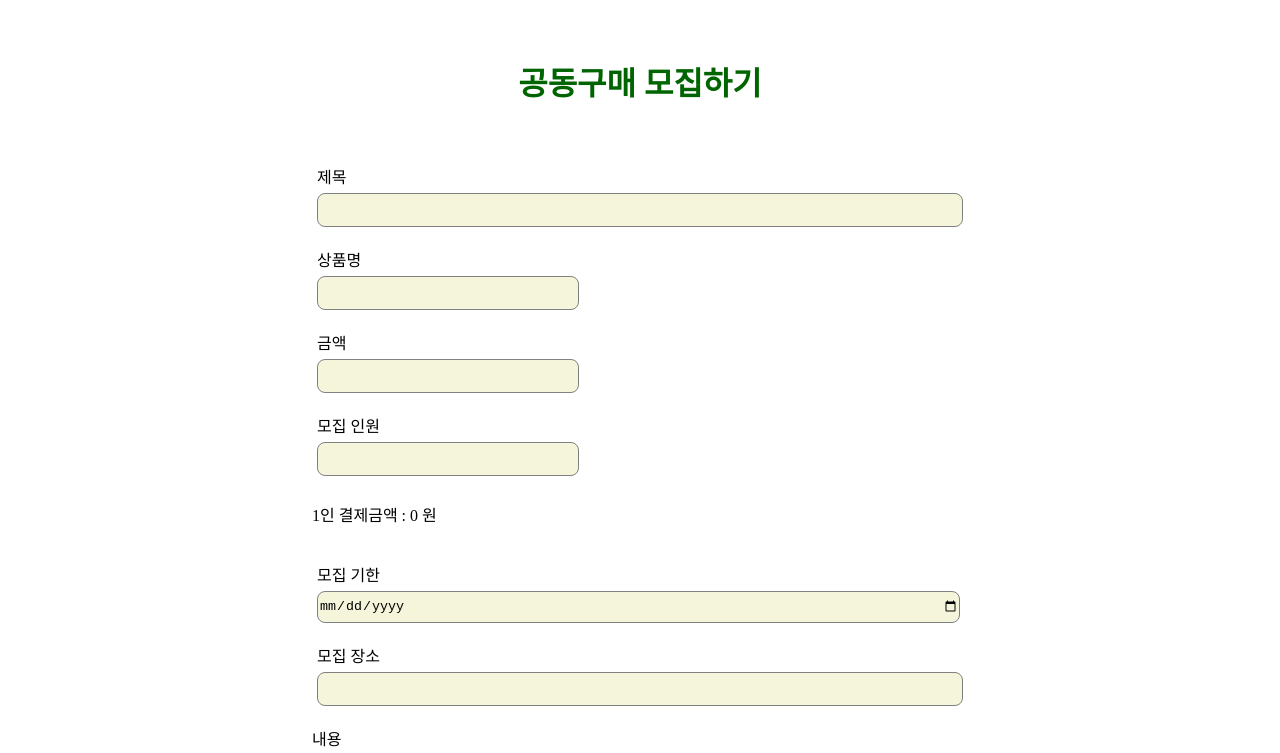
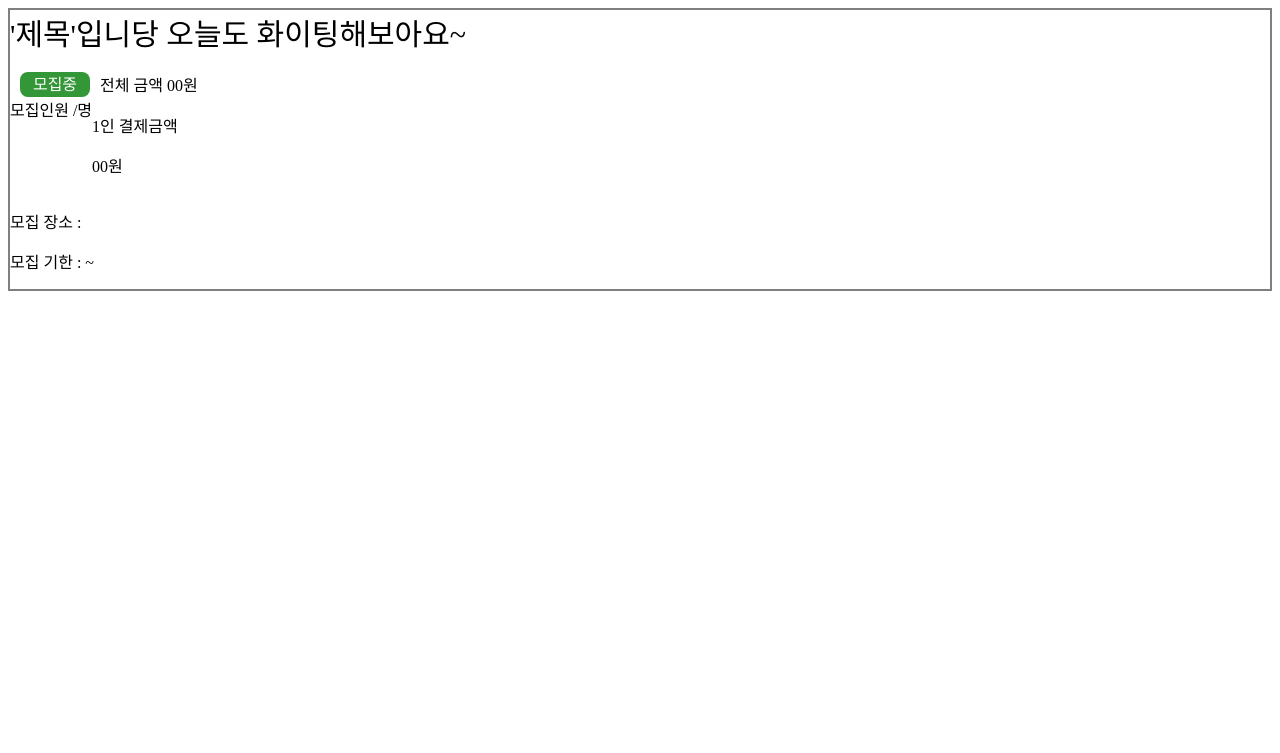
Before and after one commit to team-AFAD/AFAD, a React (Create React App) app in the folder client/: page / in a window 1280 px wide. Shown: the top 753 px of the page. Built offline with nearby package versions, Linux system fonts and the light colour scheme.

Commit message:
feat : Component MainInfo

```diff
--- a/client/src/App.js
+++ b/client/src/App.js
@@ -1,11 +1,11 @@
-import PostWrite from "./components/Post/PostWrite";
-// import PostView from "./components/Read/PostView";
+// import PostWrite from "./components/Post/PostWrite";
+import PostView from "./components/Read/PostView";
 
 function App() {
   return (
     <div className="App">
-      <PostWrite />
-      {/* <PostView /> */}
+      {/* <PostWrite /> */}
+      <PostView />
     </div>
   );
 }
--- /dev/null
+++ b/client/src/components/Read/Amount.js
@@ -0,0 +1,12 @@
+import React from 'react'
+
+const Amount = ({amount}) => {
+    return (
+        <div className='Amount'>
+            <div>전체 금액 {amount} 00원</div>
+        </div>
+    )
+}
+
+
+export default Amount;
--- /dev/null
+++ b/client/src/components/Read/AreaDate.js
@@ -0,0 +1,10 @@
+const AreaDate = ({}) => {
+    return (
+        <div className='AreaDate'>
+            <p>모집 장소 : {}</p>
+            <p>모집 기한 : {} ~ {}</p>
+        </div>
+    )
+}
+
+export default AreaDate;
--- a/client/src/components/Read/MainInfo.js
+++ b/client/src/components/Read/MainInfo.js
@@ -1,13 +1,24 @@
 import './mainInfo.scss';
 import Title from "./Title";
 import RecruitingBtn from './RecruitingBtn';
+import Amount from './Amount';
+import NumPeople from './NumPeople';
+import PerPayment from './PerPayment';
+import AreaDate from './AreaDate';
 
 function MainInfo () {
     return (
         <div className="MainInfo">
             <Title /> <br />
-            <RecruitingBtn />
-
+            <div className='CompoWrap_flex'>
+                <RecruitingBtn />
+                <Amount />
+            </div>
+            <div className='CompoWrap_flex'>
+                <NumPeople />
+                <PerPayment />
+            </div>
+            <AreaDate />
         </div>
     )
 }
--- /dev/null
+++ b/client/src/components/Read/NumPeople.js
@@ -0,0 +1,11 @@
+import React from 'react'
+
+const NumPeople = ({}) => {
+    return (
+        <div className='NumPeople'>
+            모집인원 {}/{}명
+        </div>
+    )
+}
+
+export default NumPeople;
--- /dev/null
+++ b/client/src/components/Read/PerPayment.js
@@ -0,0 +1,10 @@
+const PerPayment = ({}) => {
+    return (
+        <div className='PerPayment'>
+            <p>1인 결제금액</p>
+            <p>{}00원</p>
+        </div>
+    )
+}
+
+export default PerPayment;
--- a/client/src/components/Read/RecruitingBtn.js
+++ b/client/src/components/Read/RecruitingBtn.js
@@ -1,9 +1,20 @@
-import React from 'react'
+import React from 'react';
+import './recruitingBtn.scss';
 
-export const RecruitingBtn = () => {
+export const RecruitingBtn = ({color, text}) => {
     return (
-        <div className='RecruitingBtn'><p>모집중</p></div>
+        <div className='RecruitingBtn'>
+            <div className='recruitingBtnWrap'>
+                <div className='recruitingBtnWrap Ing'>
+                    <p>모집중</p>
+                </div>
+            </div>
+        </div>
     )
 }
-
+//인원이 다 찼을 경우
+//모집기한이 지났을 경우
+//.. 등 모집마감일 때 className을 'Ing'에서 'Stop'으로 바꿀 수 있게
+//'모집중' '모집종료'
+//p태그도 글씨 바뀌어야 함 어렵겠군..
 export default RecruitingBtn;
--- a/client/src/components/Read/Title.js
+++ b/client/src/components/Read/Title.js
@@ -3,7 +3,7 @@ import React from 'react'
 
 const Title = () => {
     return (
-    <div className='Title'>제목</div>
+    <div className='Title'>'제목'입니당 오늘도 화이팅해보아요~</div>
     )
 }
 
--- a/client/src/components/Read/mainInfo.scss
+++ b/client/src/components/Read/mainInfo.scss
@@ -1,58 +1,12 @@
+@import '../../styles/properties';
 .MainInfo {
-    background-color: gray;
+    border: 2px solid gray;
     .Title {
         font-size: 30px;
-        color: red;
-        // background-color: red;
+        // color: red;
     }
     .RecruitingBtn {
-        width: 55px;
-        height: 20px;
-        background-color: green;
-        border-radius: 8px;
-        p {
-            color: white;
-        }
+        margin: 0 10px;
 
     }
 }
-
-// /* 모집버튼 */
-
-// position: absolute;
-// width: 54.78px;
-// height: 17.03px;
-// left: 651px;
-// top: 307px;
-
-
-
-// /* Rectangle 22 */
-
-// position: absolute;
-// width: 54.78px;
-// height: 17.03px;
-// left: calc(50% - 54.78px/2 - 41.61px);
-// top: calc(50% - 17.03px/2 - 488.48px);
-
-// background: #339737;
-// opacity: 0.8;
-// border-radius: 8px;
-
-
-// /* 모집중 */
-
-// position: absolute;
-// width: 39px;
-// height: 13px;
-// left: calc(50% - 39px/2 - 41.5px);
-// top: calc(50% - 13px/2 - 489.5px);
-
-// font-family: 'Inter';
-// font-style: normal;
-// font-weight: 700;
-// font-size: 12px;
-// line-height: 15px;
-// text-align: center;
-
-// color: #FFFFFF;
--- /dev/null
+++ b/client/src/components/Read/recruitingBtn.scss
@@ -0,0 +1,26 @@
+@import '../../styles/properties';
+
+
+.recruitingBtnWrap{
+    width: 70px;
+    height: 25px;
+    border-radius: 8px;
+    text-align: center;
+    //모집중일때
+    &.Ing {
+        background-color: $btn-color-green;
+        // border-radius: 8px;
+        text-align: center;
+    }
+    //모집중단일때
+    &.Stop {
+        background-color: $btn-color-red;
+        // border-radius: 8px;
+        text-align: center;
+    }
+    p {
+        line-height: 25px;
+        color: white;
+        margin: auto;
+    }
+}
--- /dev/null
+++ b/client/src/styles/_properties.scss
@@ -0,0 +1,9 @@
+
+
+$btn-color-green: #339737;
+$btn-color-red: #FC2E01;
+
+// 컴포넌트끼리 가로정렬할때 div로 감싼뒤 className설정
+.CompoWrap_flex {
+    display: flex;
+}
```
